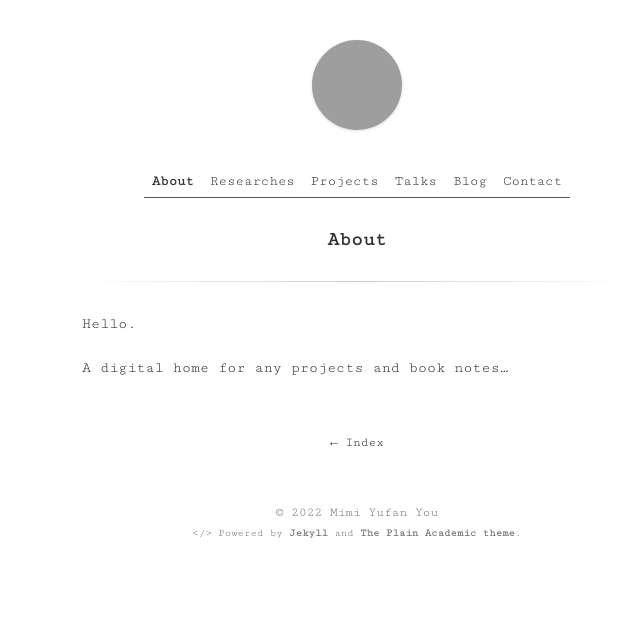
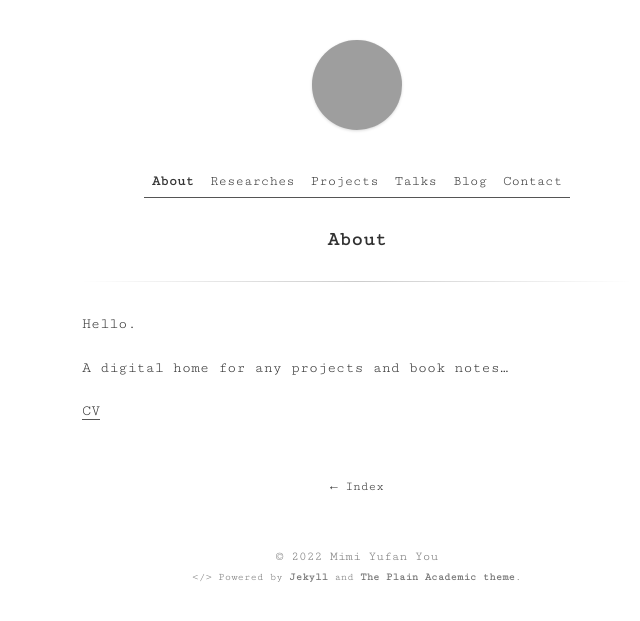
Before and after one commit to mimiyufanyou/mimiyufanyou.github.io, a Jekyll site: the page built from about.md, in a window 1280 px wide. Shown: the top 621 px of the page, without its empty margins (283-923 px from the left). Built offline with Jekyll 4.4.1, drawn with Linux system fonts in a browser that asks for light colours; grey boxes are pictures that could not be loaded.

```diff
--- a/about.md
+++ b/about.md
@@ -6,3 +6,5 @@ title: About
 Hello.
 
 A digital home for any projects and book notes...
+
+<a href="https://github.com/mimiyufanyou/mimiyufanyou.github.io/blob/7e4acbada517a9269161e055a0e821c69bbc76b0/assets/MIMI%20YUFAN%20YOU%20-%20CV%20-%2020221228.pdf">CV</a>
```
